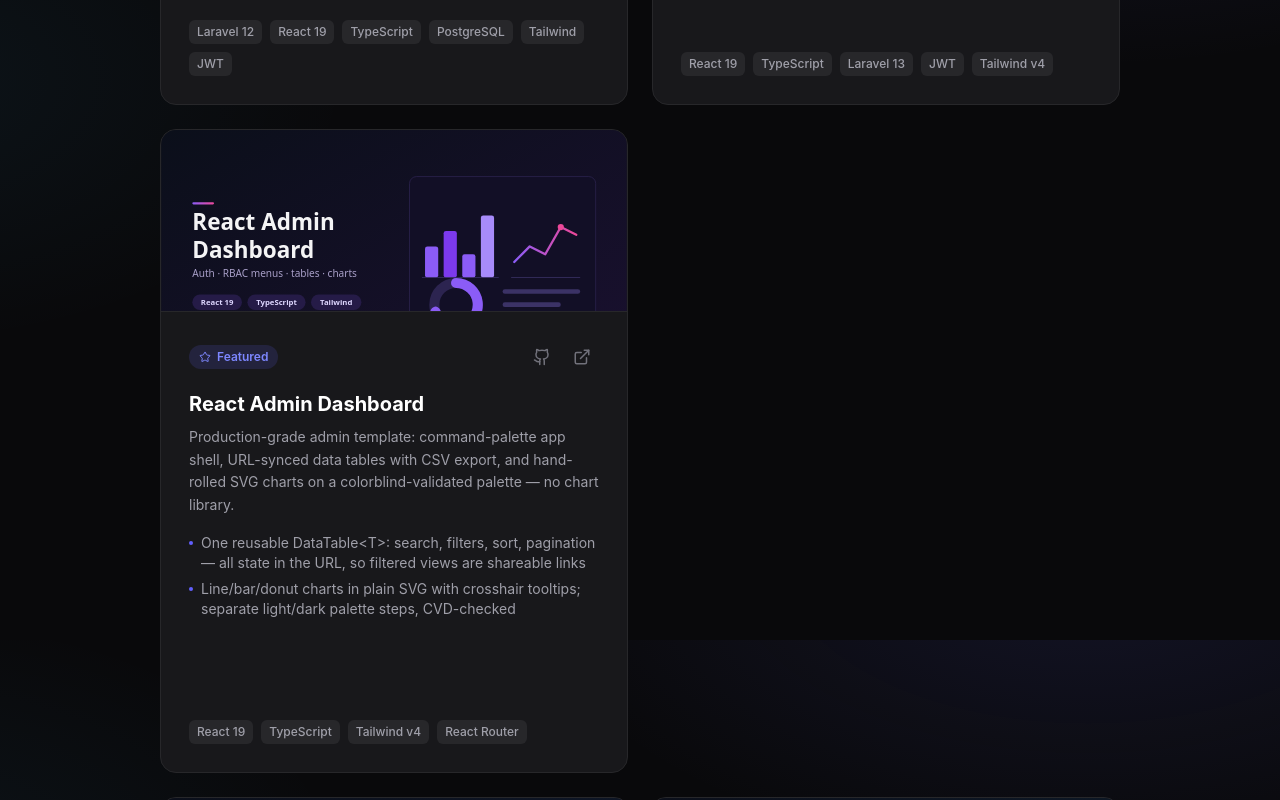
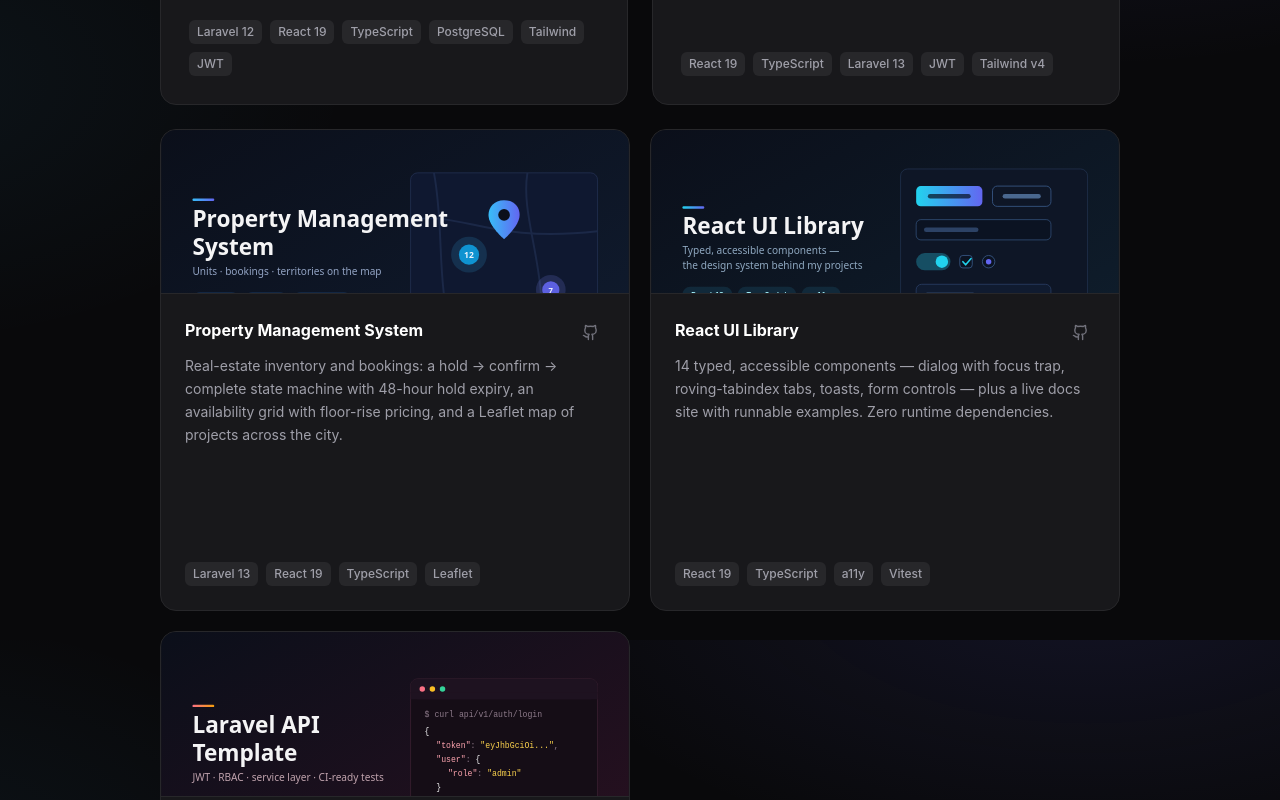
Before and after one commit to balajis-dev5/portfolio, a React (Vite) app: page / in a window 1280 px wide. Shown: the part 4160-4960 px from the top of the page. Built offline with nearby package versions, Linux system fonts and the light colour scheme.

Commit message:
Hide React Admin Dashboard project card

```diff
--- a/src/components/Projects.tsx
+++ b/src/components/Projects.tsx
@@ -16,8 +16,8 @@ function InDevelopmentBadge() {
 }
 
 export default function Projects() {
-  const featured = projects.filter((p) => p.featured)
-  const others = projects.filter((p) => !p.featured)
+  const featured = projects.filter((p) => p.featured && !p.hidden)
+  const others = projects.filter((p) => !p.featured && !p.hidden)
   const [active, setActive] = useState<Project | null>(null)
 
   return (
--- a/src/data/profile.ts
+++ b/src/data/profile.ts
@@ -51,6 +51,8 @@ export interface Project {
   images?: ProjectImage[]
   live?: string
   featured: boolean
+  /** Keeps a project in the content source without rendering its card. */
+  hidden?: boolean
 }
 
 export interface TimelineItem {
@@ -294,6 +296,7 @@ export const projects: Project[] = [
     live: 'https://balajis-dev5.github.io/react-admin-dashboard/',
     image: '/projects/covers/react-admin-dashboard.svg',
     featured: true,
+    hidden: true,
   },
   {
     name: 'React UI Library',
```
